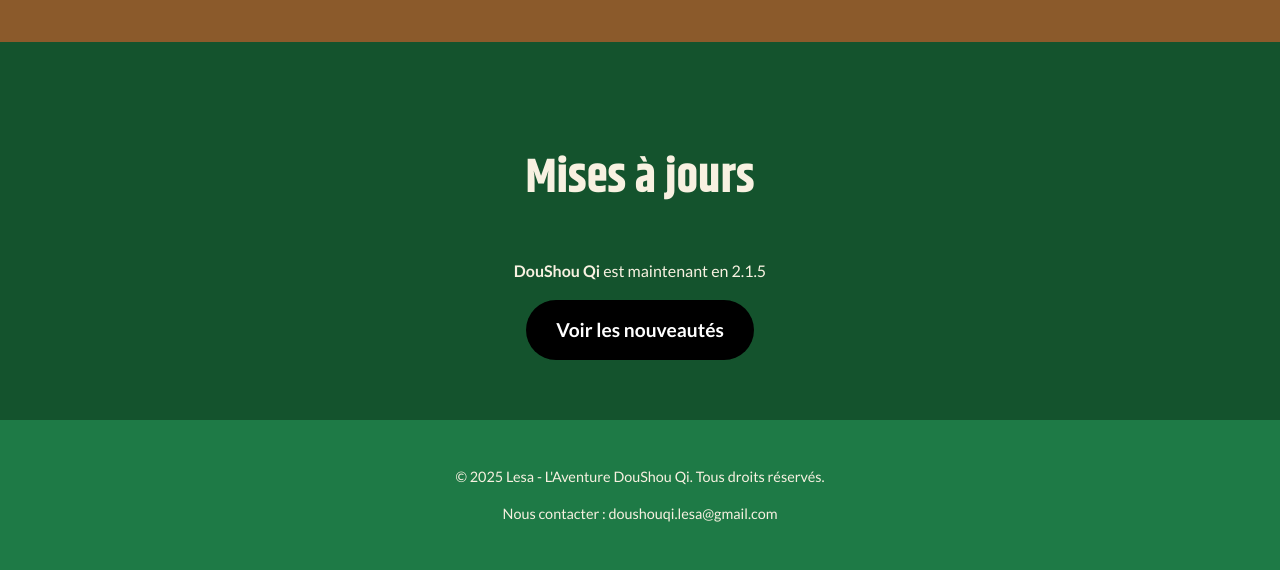
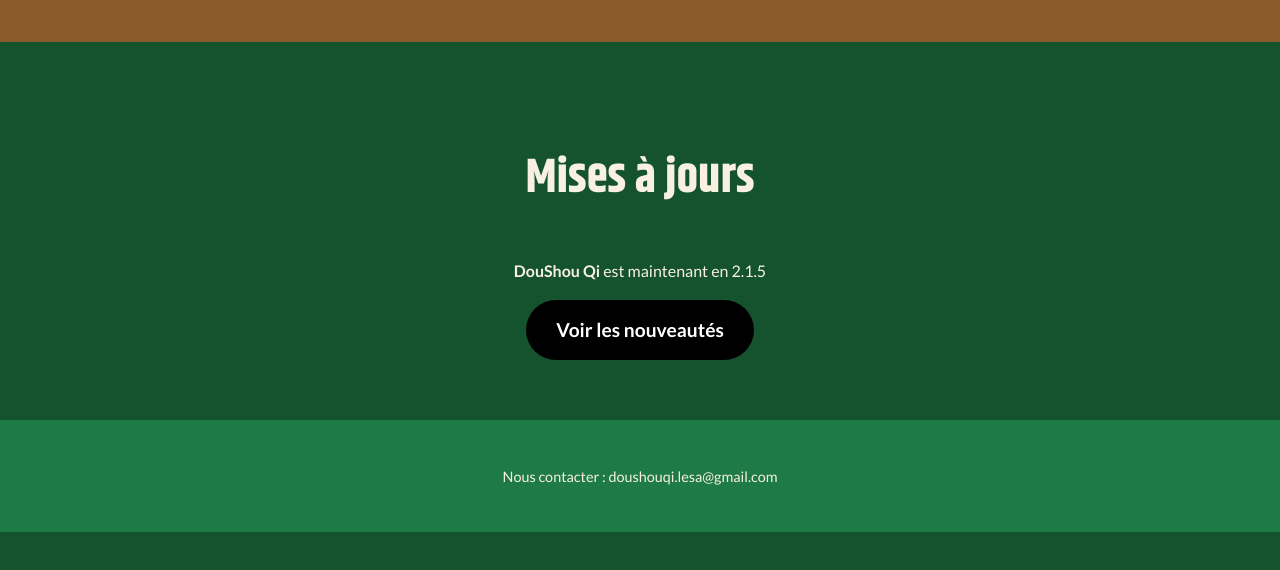
Before and after one commit to N4rio/N4rio.github.io, a plain HTML site: page index.html in a window 1280 px wide. Shown: the part 4372-4942 px from the top of the page. After the commit the page ends 4904 px from the top, so only its background shows below. Drawn offline with Linux system fonts and the light colour scheme.

Commit message:
Remove copyright notice from footer
Removed copyright notice from the footer.

```diff
--- a/index.html
+++ b/index.html
@@ -218,12 +218,7 @@
     </main>
 
 
-
-
-
-
     <footer>
-        <p>© 2025 Lesa - L'Aventure DouShou Qi. Tous droits réservés.</p>
         <p>Nous contacter : doushouqi.lesa@gmail.com</p>
     </footer>
 
```
